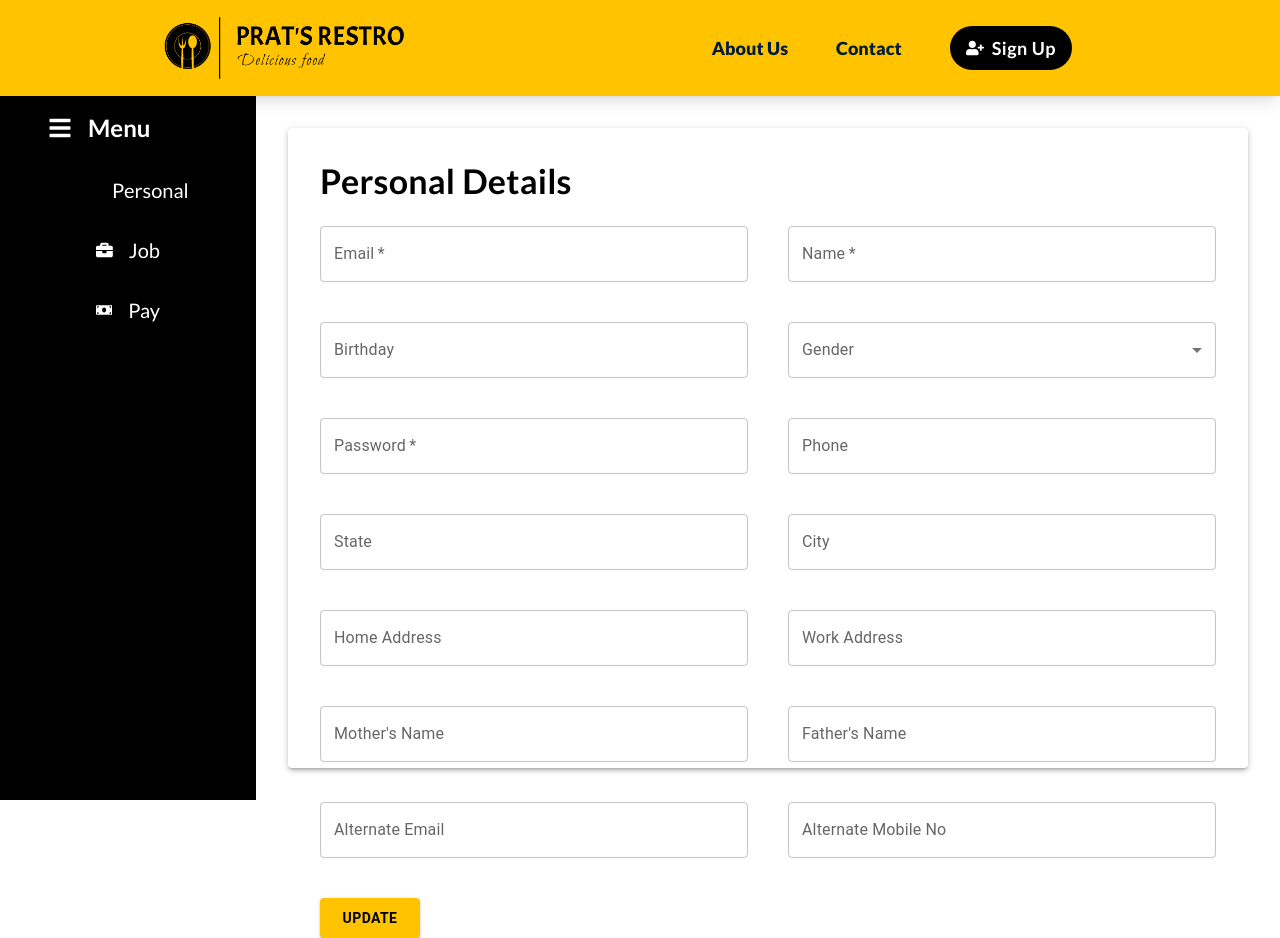
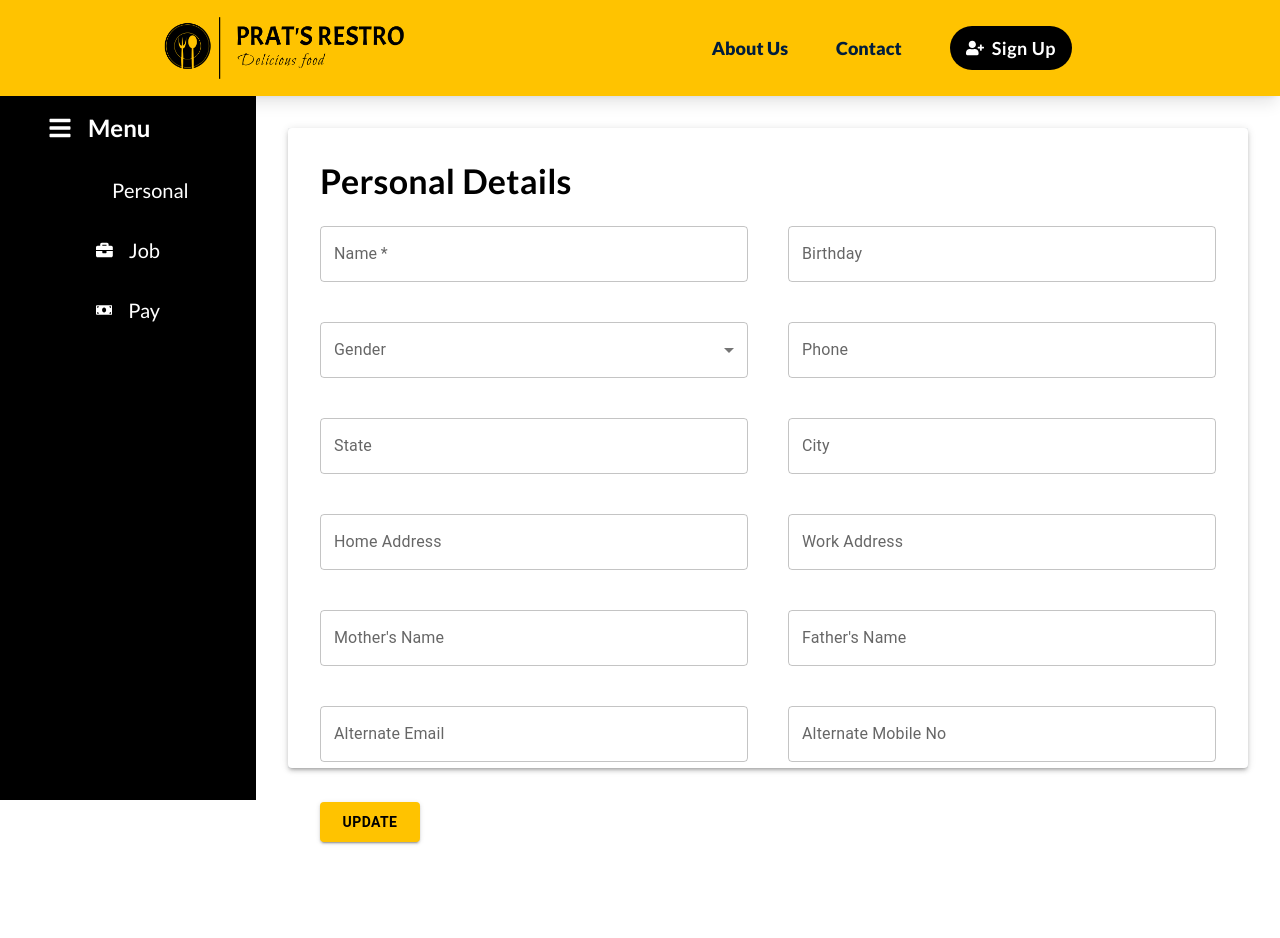
Before and after one commit to pratibhasingh47/Restro_Management_System, a React (Vite) app in the folder Frontend/: page /staffMyAccount/staffPersonal in a window 1280 px wide. After the commit the page ends 858 px from the top, so only its background shows below. Built offline with nearby package versions, Linux system fonts and the light colour scheme.

Commit message:
Refactor staff personal account routes and controller methods to use verified tokens for fetching and updating details

```diff
--- a/Frontend/src/components/StaffPersonal.tsx
+++ b/Frontend/src/components/StaffPersonal.tsx
@@ -251,7 +251,7 @@
 import React, { useEffect, useState } from 'react';
 import { useSelector } from 'react-redux';
 import { RootState, useAppDispatch } from '../redux/store/store';
-import { fetchPersonalDetails, updatePersonalDetails, createPersonalDetails, deletePersonalDetails } from '../redux/reducers/staffPersonal';
+import { fetchPersonalDetails, updatePersonalDetails } from '../redux/reducers/staffPersonal';
 import Box from '@mui/material/Box';
 import Typography from '@mui/material/Typography';
 import TextField from '@mui/material/TextField';
@@ -260,14 +260,13 @@ import Grid from '@mui/material/Grid';
 import Paper from '@mui/material/Paper';
 import MenuItem from '@mui/material/MenuItem';
 
-
 const StaffPersonal: React.FC = () => {
-    const dispatch = useAppDispatch(); // Use the custom useAppDispatch hook
+    const dispatch = useAppDispatch();
     const personalDetails = useSelector((state: RootState) => state.staffPersonal.personalDetails);
     const loading = useSelector((state: RootState) => state.staffPersonal.loading);
     const error = useSelector((state: RootState) => state.staffPersonal.error);
 
-    const [email, setEmail] = useState(''); // Email input state
+    const [email, setEmail] = useState(''); // Replace with actual staff email
     const [formState, setFormState] = useState({
         name: '',
         birthday: '',
@@ -287,14 +286,12 @@ const StaffPersonal: React.FC = () => {
 
     useEffect(() => {
         if (email) {
-            console.log(`Dispatching fetchPersonalDetails for email: ${email}`);
-            dispatch(fetchPersonalDetails(email)); // Fetch staff personal details by email
+            dispatch(fetchPersonalDetails(email));
         }
     }, [dispatch, email]);
 
     useEffect(() => {
         if (personalDetails) {
-            console.log('Updating form state with fetched personalDetails data:', personalDetails);
             setFormState(personalDetails);
         }
     }, [personalDetails]);
@@ -310,19 +307,7 @@ const StaffPersonal: React.FC = () => {
     const handleSubmit = (e: React.FormEvent) => {
         e.preventDefault();
         if (email) {
-            if (personalDetails && personalDetails.email) {
-                console.log('Updating existing personal details:', formState);
             dispatch(updatePersonalDetails({ email, data: formState }));
-            } else {
-                console.log('Creating new personal details:', formState);
-                dispatch(createPersonalDetails(formState));
-            }
-        }
-    };
-
-    const handleDelete = () => {
-        if (personalDetails && personalDetails._id) {
-            dispatch(deletePersonalDetails(personalDetails._id));
         }
     };
 
@@ -341,19 +326,6 @@ const StaffPersonal: React.FC = () => {
                     <Grid container spacing={5}
                         sx={{ fontFamily: 'Lato ' }}
                     >
-                        {/* Email field for fetching/updating personal details */}
-                        <Grid item xs={12} sm={6}>
-                            <TextField
-                                label="Email"
-                                name="email"
-                                type="email"
-                                value={email}
-                                onChange={(e) => setEmail(e.target.value)}
-                                fullWidth
-                                required
-                            />
-                        </Grid>
-
                         {/* Other form fields */}
                         <Grid item xs={12} sm={6}>
                             <TextField
@@ -369,7 +341,6 @@ const StaffPersonal: React.FC = () => {
                             <TextField
                                 label="Birthday"
                                 name="birthday"
-                                // type="date"
                                 value={formState.birthday}
                                 onChange={handleChange}
                                 fullWidth
@@ -391,17 +362,6 @@ const StaffPersonal: React.FC = () => {
                                 <MenuItem value="male">Male</MenuItem>
                                 <MenuItem value="other">Other</MenuItem>
                             </TextField>
-                        </Grid>
-                        <Grid item xs={12} sm={6}>
-                            <TextField
-                                label="Password"
-                                name="password"
-                                type="password"
-                                value={formState.password}
-                                onChange={handleChange}
-                                fullWidth
-                                required
-                            />
                         </Grid>
                         <Grid item xs={12} sm={6}>
                             <TextField
@@ -486,6 +446,7 @@ const StaffPersonal: React.FC = () => {
                             />
                         </Grid>
                         <Grid item xs={12}>
+                            <Box mb={2}>
                                 <Button
                                     type="submit"
                                     variant="contained"
@@ -495,15 +456,7 @@ const StaffPersonal: React.FC = () => {
                                 >
                                     Update
                                 </Button>
-                            {/* <Button
-                                onClick={handleDelete}
-                                variant="contained"
-                                color="secondary"
-                                fullWidth
-                                style={{ padding: '0.5rem', fontSize: '0.875rem', maxWidth: '100px' , backgroundColor: '#FFC300', color: '#000' , fontWeight: 'bold' }}
-                            >
-                                Delete
-                            </Button> */}
+                            </Box>
                         </Grid>
                     </Grid>
                 </form>
--- a/Frontend/src/redux/reducers/staffPersonal.ts
+++ b/Frontend/src/redux/reducers/staffPersonal.ts
@@ -13,28 +13,22 @@ const initialState: StaffPersonalState = {
     error: null,
 };
 
-// Async thunk to fetch personal details
+// Helper function to get the token from local storage or any other storage mechanism
+const getToken = () => {
+    return localStorage.getItem('token'); // Adjust based on how you store the token
+};
+
+// Async thunk to fetch personal details using POST request
 export const fetchPersonalDetails = createAsyncThunk(
     'staffPersonal/fetchPersonalDetails',
     async (email: string, { rejectWithValue }) => {
         try {
-            console.log(`Fetching personal details for email: ${email}`);
-            const response = await axios.get(`http://localhost:3000/staffMyAccount/personal/getStaff/${email}`);
-            console.log('Response:', response.data);
-            return response.data;
-        } catch (error: any) {
-            console.error('Error fetching personal details:', error.response.data);
-            return rejectWithValue(error.response.data);
-        }
-    }
-);
-
-// Async thunk to create personal details
-export const createPersonalDetails = createAsyncThunk(
-    'staffPersonal/createPersonalDetails',
-    async (data: any, { rejectWithValue }) => {
-        try {
-            const response = await axios.post('http://localhost:3000/staffMyAccount/personal/create', data);
+            const token = getToken();
+            const response = await axios.post('http://localhost:3000/staffMyAccount/personal/getStaff', { email }, {
+                headers: {
+                    Authorization: `Bearer ${token}`
+                }
+            });
             return response.data;
         } catch (error: any) {
             return rejectWithValue(error.response.data);
@@ -47,21 +41,13 @@ export const updatePersonalDetails = createAsyncThunk(
     'staffPersonal/updatePersonalDetails',
     async ({ email, data }: { email: string, data: any }, { rejectWithValue }) => {
         try {
-            const response = await axios.put(`http://localhost:3000/staffMyAccount/personal/updateStaff/${email}`, data);
+            const token = getToken();
+            const response = await axios.put(`http://localhost:3000/staffMyAccount/personal/updateStaff/${email}`, data, {
+                headers: {
+                    Authorization: `Bearer ${token}`
+                }
+            });
             return response.data;
-        } catch (error: any) {
-            return rejectWithValue(error.response.data);
-        }
-    }
-);
-
-// Async thunk to delete personal details
-export const deletePersonalDetails = createAsyncThunk(
-    'staffPersonal/deletePersonalDetails',
-    async (id: string, { rejectWithValue }) => {
-        try {
-            await axios.delete(`http://localhost:3000/staffMyAccount/personal/${id}`);
-            return id;
         } catch (error: any) {
             return rejectWithValue(error.response.data);
         }
@@ -71,9 +57,7 @@ export const deletePersonalDetails = createAsyncThunk(
 const staffPersonalSlice = createSlice({
     name: 'staffPersonal',
     initialState,
-    reducers: {
-        // Define any synchronous actions here if needed
-    },
+    reducers: {},
     extraReducers: (builder) => {
         builder
             .addCase(fetchPersonalDetails.pending, (state) => {
@@ -88,18 +72,6 @@ const staffPersonalSlice = createSlice({
                 state.loading = false;
                 state.error = action.payload;
             })
-            .addCase(createPersonalDetails.pending, (state) => {
-                state.loading = true;
-                state.error = null;
-            })
-            .addCase(createPersonalDetails.fulfilled, (state, action: PayloadAction<any>) => {
-                state.loading = false;
-                state.personalDetails = action.payload;
-            })
-            .addCase(createPersonalDetails.rejected, (state, action: PayloadAction<any>) => {
-                state.loading = false;
-                state.error = action.payload;
-            })
             .addCase(updatePersonalDetails.pending, (state) => {
                 state.loading = true;
                 state.error = null;
@@ -111,18 +83,6 @@ const staffPersonalSlice = createSlice({
             .addCase(updatePersonalDetails.rejected, (state, action: PayloadAction<any>) => {
                 state.loading = false;
                 state.error = action.payload;
-            })
-            .addCase(deletePersonalDetails.pending, (state) => {
-                state.loading = true;
-                state.error = null;
-            })
-            .addCase(deletePersonalDetails.fulfilled, (state, action: PayloadAction<string>) => {
-                state.loading = false;
-                state.personalDetails = null;
-            })
-            .addCase(deletePersonalDetails.rejected, (state, action: PayloadAction<any>) => {
-                state.loading = false;
-                state.error = action.payload;
             });
     },
 });
```
Also changed, not shown: 2 other files (tests, documents, lock files or other folders). Lines whose indentation alone changed are shown as unchanged.
